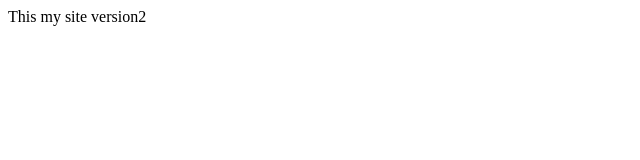
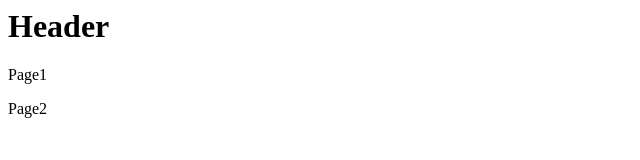
Before and after one commit to gr00shikaws0/website, a plain HTML site: page index.html in a window 1280 px wide. Shown: the whole page, without its empty margins (0-640 px from the left). Drawn offline with Linux system fonts and the light colour scheme.

Commit message:
create correct index.html

```diff
--- a/index.html
+++ b/index.html
@@ -1,8 +1,10 @@
 <html>
-
-  <boby>
-    This my site
-    version2
-    </body>
-
+<head>
+  <title>Web</title>
+</head>
+<body>
+<h1>Header</h1>
+<p>Page1</p>
+<p>Page2</p>
+</body>
 </html>
```
